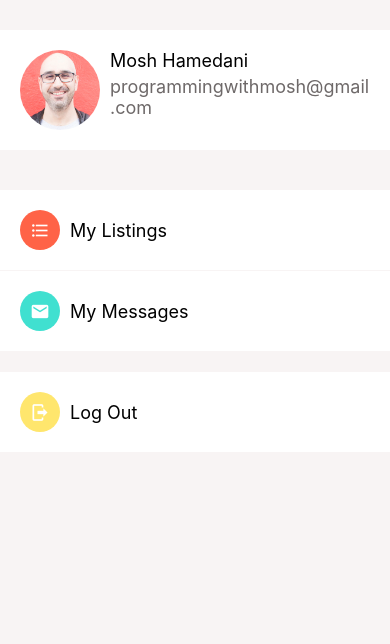
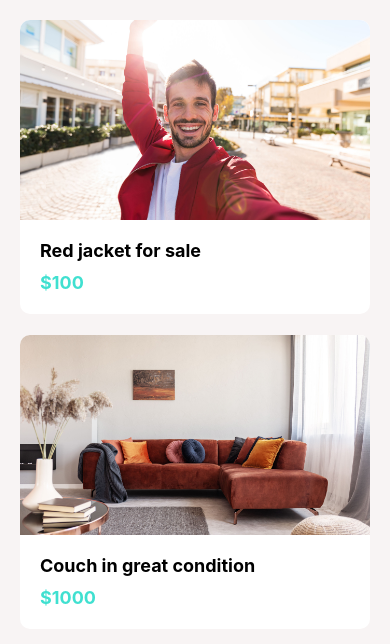
Before and after one commit to blackstone86/rn-donewithit, a React Native app: screen / in a window 390 px wide. Shown: the top 644 px of the page. Built offline with nearby package versions, Linux system fonts and the light colour scheme.

Commit message:
feat: 🎸 [Exercise09.tsx] add card list page

```diff
--- a/App.tsx
+++ b/App.tsx
@@ -27,7 +27,8 @@
 // import App from './demos/HandlingSelections'
 // import App from './demos/HandlingSwipes'
 // import App from './demos/DeletingItems'
-import App from './demos/Exercise08'
+// import App from './demos/Exercise08'
+import App from './demos/Exercise09'
 
 /**
  * notice
@@ -62,5 +63,6 @@ import App from './demos/Exercise08'
  * 29.DeletingItems 刷卡手势后点击删除操作
  * 30.PullToRefresh 下拉刷新
  * 31.Exercises08 "我的"页面
+ * 31.Exercises09 卡片列表页
  */
 export default App
--- a/components/AppCard/AppCard.tsx
+++ b/components/AppCard/AppCard.tsx
@@ -5,9 +5,9 @@ import CONSTS from './consts'
 import AppText from '../AppText'
 import { AppCardProps } from './types'
 
-function AppCard({ title, subTitle, image }: AppCardProps) {
+function AppCard({ title, subTitle, image, style }: AppCardProps) {
   return (
-    <View style={styles.container}>
+    <View style={[style, styles.container]}>
       <Image style={styles.image} source={image} />
       <View style={styles.infoBox}>
         <AppText style={[styles.text, styles.title]}>{title}</AppText>
--- a/components/AppCard/types.tsx
+++ b/components/AppCard/types.tsx
@@ -1,7 +1,8 @@
-import { ImageSourcePropType } from 'react-native'
+import { ImageSourcePropType, StyleProp, ViewStyle } from 'react-native'
 
 export type AppCardProps = {
   title: string
   image: ImageSourcePropType
   subTitle?: string
+  style?: StyleProp<ViewStyle>
 }
--- /dev/null
+++ b/demos/Exercise09/Exercises09.tsx
@@ -0,0 +1,63 @@
+import { StyleSheet } from 'react-native'
+import React, { useMemo } from 'react'
+import COLORS from '../../config/colors'
+import CONSTS from './consts'
+import AppSafeAreaView from '../../components/AppSafeAreaView'
+import AppFlatList from '../../components/AppFlatList'
+import { cardType } from './types'
+import AppCard from '../../components/AppCard'
+const jacketImage = require('../../assets/materials/jacket.jpg')
+const couchImage = require('../../assets/materials/couch.jpg')
+
+export default function App() {
+  const { cards } = useMemo(
+    () => ({
+      cards: [
+        {
+          title: 'Red jacket for sale',
+          subTitle: '$100',
+          image: jacketImage
+        },
+        {
+          title: 'Couch in great condition',
+          subTitle: '$1000',
+          image: couchImage
+        }
+      ]
+    }),
+    []
+  )
+  // const handlePress = useCallback((item: menuType) => {
+  //   console.log(item)
+  // }, [])
+  return (
+    <AppSafeAreaView style={styles.container}>
+      <AppFlatList
+        data={cards}
+        keyExtractor={(item) => item.title}
+        renderItem={({ item }) => {
+          const { title, subTitle, image }: cardType = item
+          return (
+            <AppCard
+              style={styles.card}
+              title={title}
+              subTitle={subTitle}
+              image={image}
+            />
+          )
+        }}
+      />
+    </AppSafeAreaView>
+  )
+}
+
+const styles = StyleSheet.create({
+  container: {
+    backgroundColor: COLORS.BACKGROUND_COLOR,
+    paddingBottom: CONSTS.PADDING
+  },
+  card: {
+    marginHorizontal: CONSTS.PADDING,
+    marginTop: CONSTS.PADDING
+  }
+})
--- /dev/null
+++ b/demos/Exercise09/consts.tsx
@@ -0,0 +1,5 @@
+const CONSTS = {
+  PADDING: 20
+}
+
+export default CONSTS
--- /dev/null
+++ b/demos/Exercise09/index.tsx
@@ -0,0 +1,3 @@
+import Exercises09 from './Exercises09'
+
+export default Exercises09
--- /dev/null
+++ b/demos/Exercise09/types.tsx
@@ -0,0 +1,7 @@
+import { ImageSourcePropType } from 'react-native'
+
+export type cardType = {
+  title: string
+  subTitle: string
+  image: ImageSourcePropType
+}
```
